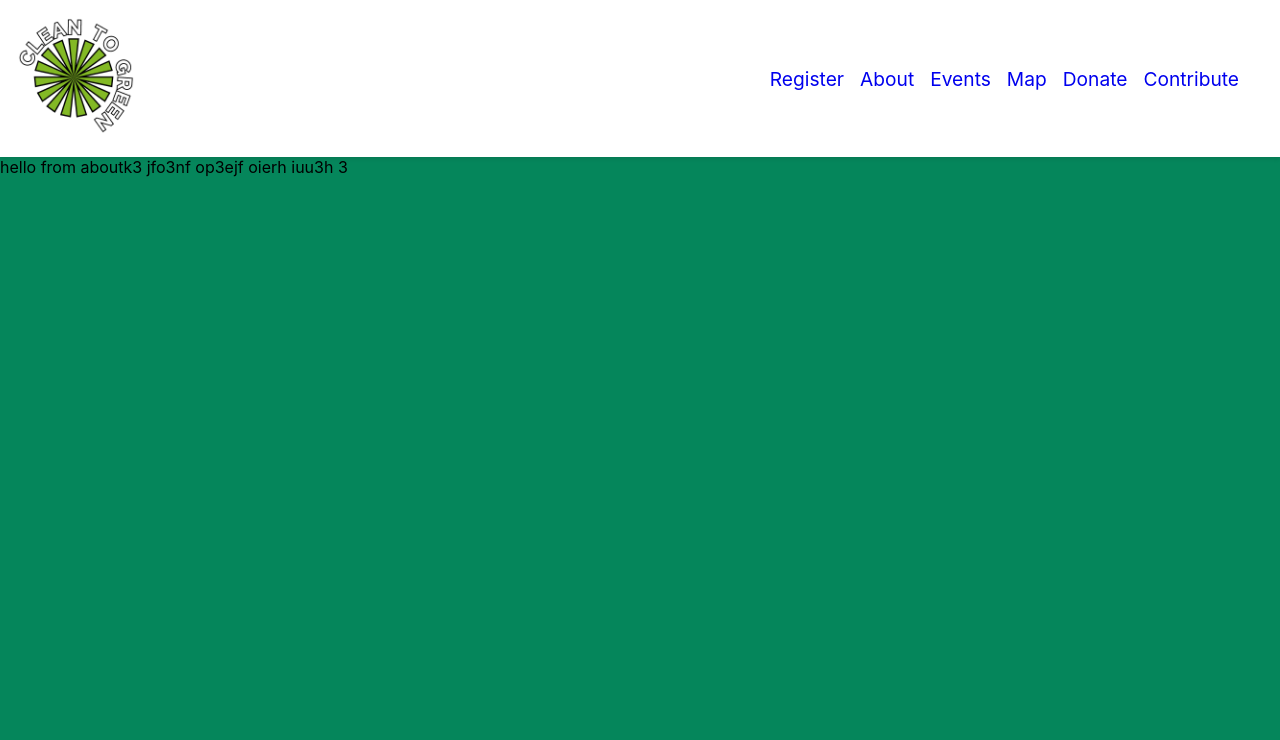
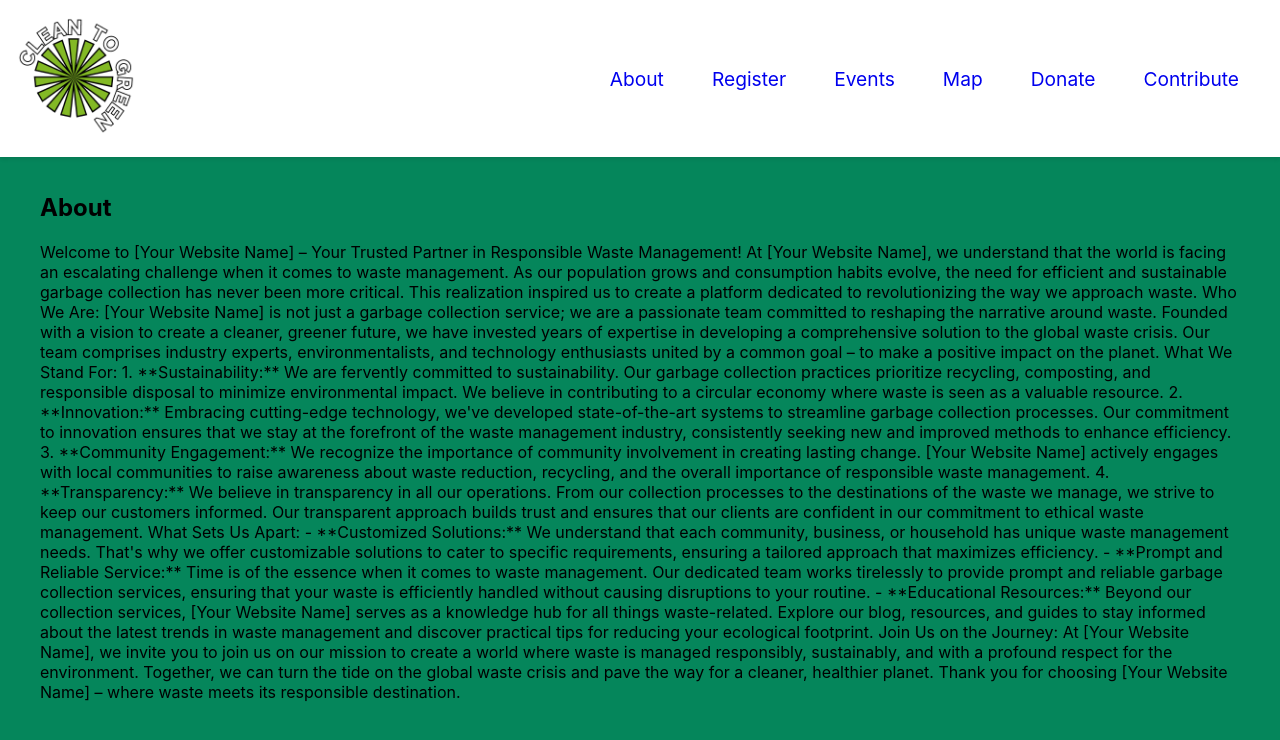
Before and after one commit to FindlayMB/ThemProfessionalHaters, a React (Create React App) app in the folder clean_to_green/: page / in a window 1280 px wide. Shown: the top 740 px of the page. Built offline with nearby package versions, Linux system fonts and the light colour scheme.

Commit message:
some updated css

```diff
--- a/clean_to_green/src/components/about/about.jsx
+++ b/clean_to_green/src/components/about/about.jsx
@@ -2,9 +2,43 @@ import React from 'react'
 
 const about = () => {
   return (
-    <div>
-      hello from aboutk3 jfo3nf op3ejf oierh iuu3h 3
-    </div>
+    <section>
+      <div className='about_div'>
+        <div className="about_text">
+          <h1 className='About_title'>About</h1>
+          Welcome to [Your Website Name] – Your Trusted Partner in Responsible Waste Management!
+
+At [Your Website Name], we understand that the world is facing an escalating challenge when it comes to waste management. As our population grows and consumption habits evolve, the need for efficient and sustainable garbage collection has never been more critical. This realization inspired us to create a platform dedicated to revolutionizing the way we approach waste.
+
+Who We Are:
+
+[Your Website Name] is not just a garbage collection service; we are a passionate team committed to reshaping the narrative around waste. Founded with a vision to create a cleaner, greener future, we have invested years of expertise in developing a comprehensive solution to the global waste crisis. Our team comprises industry experts, environmentalists, and technology enthusiasts united by a common goal – to make a positive impact on the planet.
+
+What We Stand For:
+
+1. **Sustainability:** We are fervently committed to sustainability. Our garbage collection practices prioritize recycling, composting, and responsible disposal to minimize environmental impact. We believe in contributing to a circular economy where waste is seen as a valuable resource.
+
+2. **Innovation:** Embracing cutting-edge technology, we've developed state-of-the-art systems to streamline garbage collection processes. Our commitment to innovation ensures that we stay at the forefront of the waste management industry, consistently seeking new and improved methods to enhance efficiency.
+
+3. **Community Engagement:** We recognize the importance of community involvement in creating lasting change. [Your Website Name] actively engages with local communities to raise awareness about waste reduction, recycling, and the overall importance of responsible waste management.
+
+4. **Transparency:** We believe in transparency in all our operations. From our collection processes to the destinations of the waste we manage, we strive to keep our customers informed. Our transparent approach builds trust and ensures that our clients are confident in our commitment to ethical waste management.
+
+What Sets Us Apart:
+
+- **Customized Solutions:** We understand that each community, business, or household has unique waste management needs. That's why we offer customizable solutions to cater to specific requirements, ensuring a tailored approach that maximizes efficiency.
+
+- **Prompt and Reliable Service:** Time is of the essence when it comes to waste management. Our dedicated team works tirelessly to provide prompt and reliable garbage collection services, ensuring that your waste is efficiently handled without causing disruptions to your routine.
+
+- **Educational Resources:** Beyond our collection services, [Your Website Name] serves as a knowledge hub for all things waste-related. Explore our blog, resources, and guides to stay informed about the latest trends in waste management and discover practical tips for reducing your ecological footprint.
+
+Join Us on the Journey:
+
+At [Your Website Name], we invite you to join us on our mission to create a world where waste is managed responsibly, sustainably, and with a profound respect for the environment. Together, we can turn the tide on the global waste crisis and pave the way for a cleaner, healthier planet. Thank you for choosing [Your Website Name] – where waste meets its responsible destination.
+        </div>
+      </div>
+    </section>
+
   )
 }
 
--- a/clean_to_green/src/components/navbar/navbar.css
+++ b/clean_to_green/src/components/navbar/navbar.css
@@ -18,7 +18,7 @@
 .navbar ul {
     list-style: none;
     display: flex;
-    gap: 1rem;
+    gap: 3rem;
     align-items: center;
     padding: 0 2%;
     /* justify-content: center; */
--- a/clean_to_green/src/components/navbar/navbar.jsx
+++ b/clean_to_green/src/components/navbar/navbar.jsx
@@ -11,8 +11,8 @@ export default function Navbar() {
             <img src={logo} alt='logo' className='logo'/>
             </Link>
         <ul>
+            <CustomLink to ='/about' label='About'>About</CustomLink>
             <CustomLink to ='/register' label='Register'>Register</CustomLink>
-            <CustomLink to ='/about' label='About'>About</CustomLink>
             <CustomLink to ='/events' label='Events'>Events</CustomLink>
             <CustomLink to ='/map' label='Map'>Map</CustomLink>
             <CustomLink to ='/donate' label='Donate'>Donate</CustomLink>
--- a/clean_to_green/src/index.css
+++ b/clean_to_green/src/index.css
@@ -1,3 +1,5 @@
+
+
 body {
   margin: 0;
   font-family: -apple-system, BlinkMacSystemFont, 'Segoe UI', 'Roboto', 'Oxygen',
@@ -21,8 +23,14 @@ html{
   scroll-behavior: smooth;
   /* background: radial-gradient(ellipse at bottom, #1b2735 10%, #090a0f 100%); */
   background-color: rgb(5, 134, 91);
+  height: 100%;
 }
 code {
   font-family: source-code-pro, Menlo, Monaco, Consolas, 'Courier New',
     monospace;
 }
+
+section{
+  align-items: center;
+  padding:2vh 5vh;
+}
```
